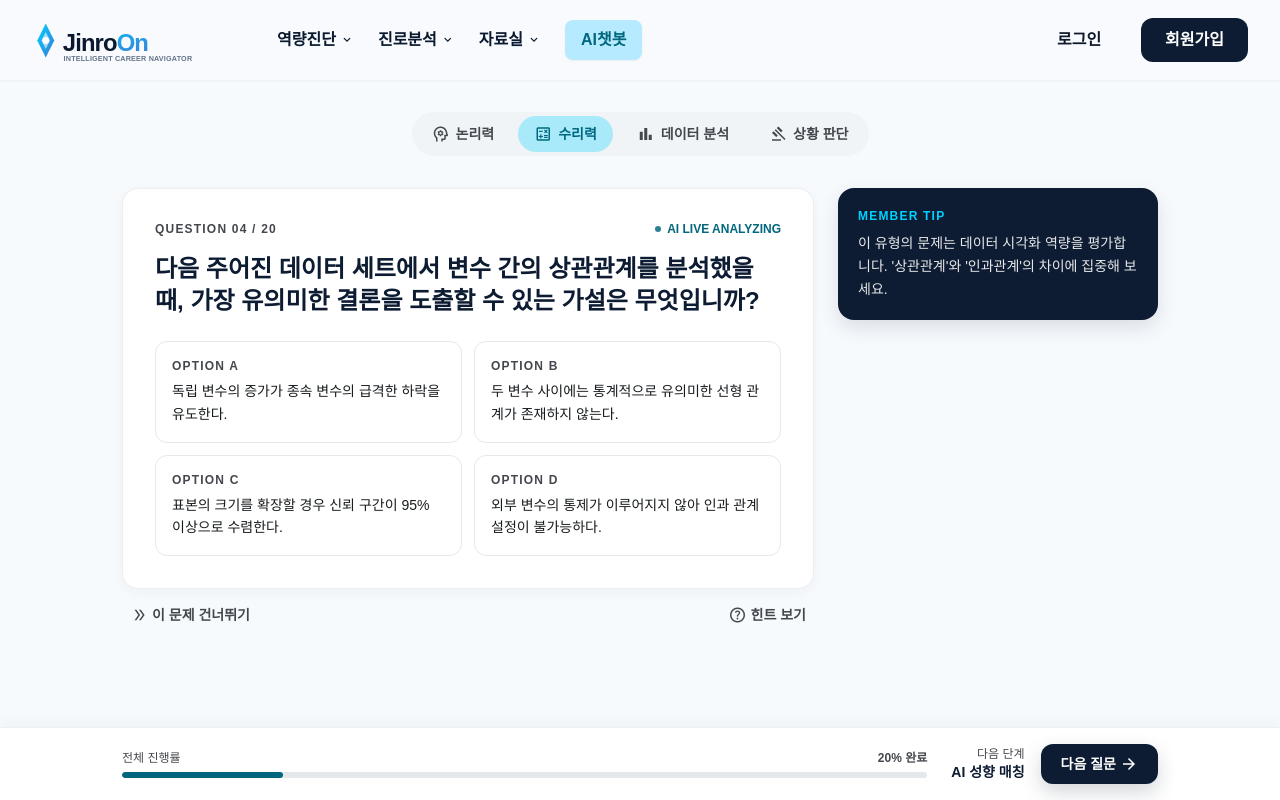
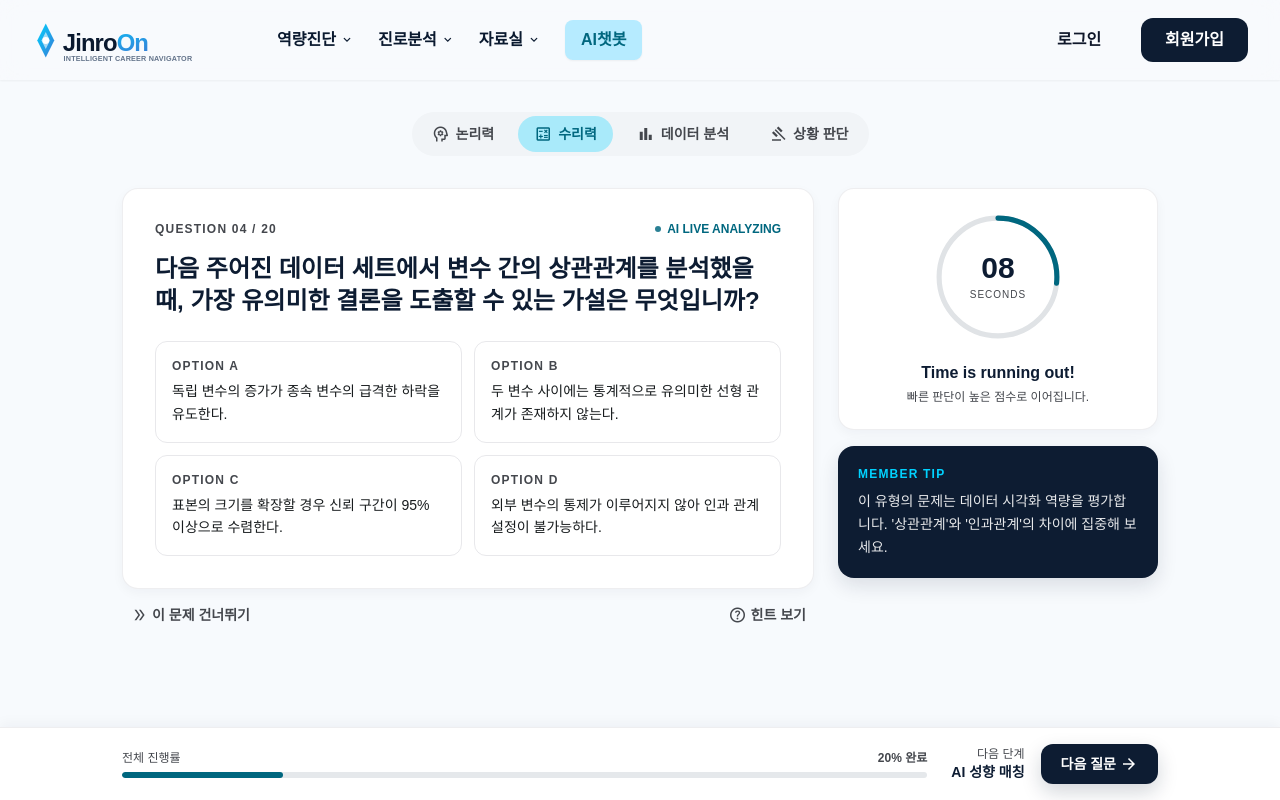
Before and after one commit to JinroOn/JOFE, a React (Vite) app: page /diagnosis/quiz in a window 1280 px wide. Shown: the top 800 px of the page. Built offline with nearby package versions, Linux system fonts and the light colour scheme; a web font is replaced by a local one.

Commit message:
퀴즈 타이머 구현

```diff
--- a/src/pages/Diagnosis/Quiz/index.tsx
+++ b/src/pages/Diagnosis/Quiz/index.tsx
@@ -22,6 +22,9 @@ const DiagnosisQuiz = () => {
   const questionNumber = 4;
   const totalQuestions = 20;
   const progress = 20;
+  const timerSeconds = 8;
+  const timerTotal = 30;
+  const timerOffset = 100 - (timerSeconds / timerTotal) * 100;
 
   return (
     <div className="min-h-screen bg-surface flex flex-col">
@@ -100,13 +103,45 @@ const DiagnosisQuiz = () => {
             </div>
           </div>
 
-          <aside className="bg-primary-container text-white rounded-2xl p-5 shadow-[0_8px_20px_rgba(13,28,50,0.12)]">
+          <aside className="flex flex-col gap-4">
+            <div className="bg-surface-container-lowest border border-outline-variant/30 rounded-2xl p-6 shadow-[0_4px_12px_rgba(10,25,47,0.04)] flex flex-col items-center">
+              <div className="relative w-32 h-32">
+                <svg viewBox="0 0 100 100" className="w-full h-full -rotate-90">
+                  <circle cx="50" cy="50" r="46" fill="none" stroke="#e0e3e6" strokeWidth="4" />
+                  <circle
+                    cx="50"
+                    cy="50"
+                    r="46"
+                    fill="none"
+                    stroke="currentColor"
+                    strokeWidth="4"
+                    strokeLinecap="round"
+                    strokeDasharray="289"
+                    strokeDashoffset={(289 * timerOffset) / 100}
+                    className="text-secondary transition-all"
+                  />
+                </svg>
+                <div className="absolute inset-0 flex flex-col items-center justify-center">
+                  <p className="text-3xl font-extrabold text-primary-container leading-none">
+                    {String(timerSeconds).padStart(2, '0')}
+                  </p>
+                  <p className="text-[10px] tracking-widest text-on-surface-variant mt-1">SECONDS</p>
+                </div>
+              </div>
+              <p className="text-base font-bold text-primary-container mt-5">Time is running out!</p>
+              <p className="text-xs text-on-surface-variant text-center mt-1">
+                빠른 판단이 높은 점수로 이어집니다.
+              </p>
+            </div>
+
+            <div className="bg-primary-container text-white rounded-2xl p-5 shadow-[0_8px_20px_rgba(13,28,50,0.12)]">
               <p className="text-xs font-bold tracking-widest text-secondary-container mb-2">
                 MEMBER TIP
               </p>
               <p className="text-sm leading-relaxed text-white/90">
                 이 유형의 문제는 데이터 시각화 역량을 평가합니다. '상관관계'와 '인과관계'의 차이에 집중해 보세요.
               </p>
+            </div>
           </aside>
         </div>
       </div>
```
Lines whose indentation alone changed are shown as unchanged.
